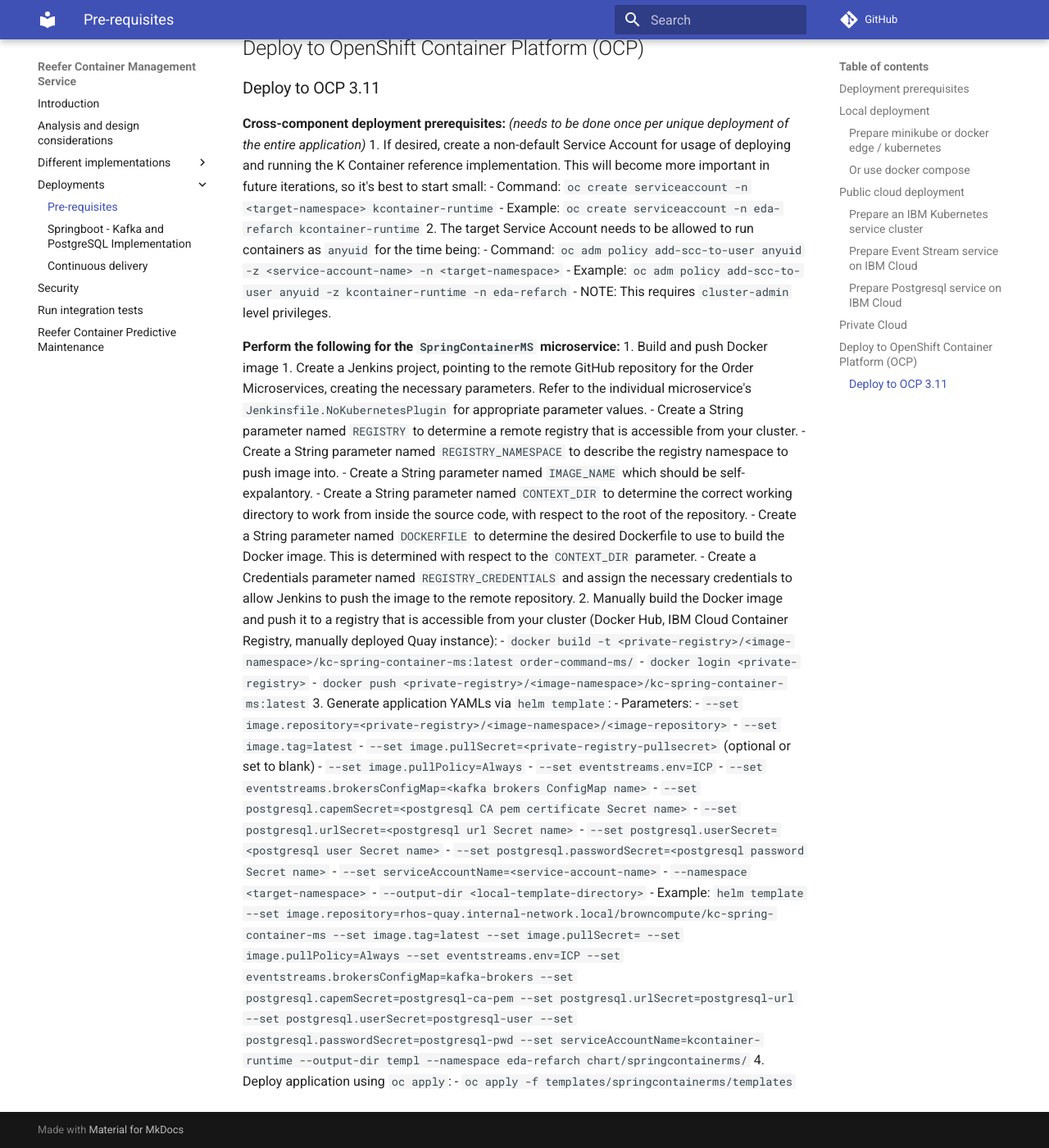
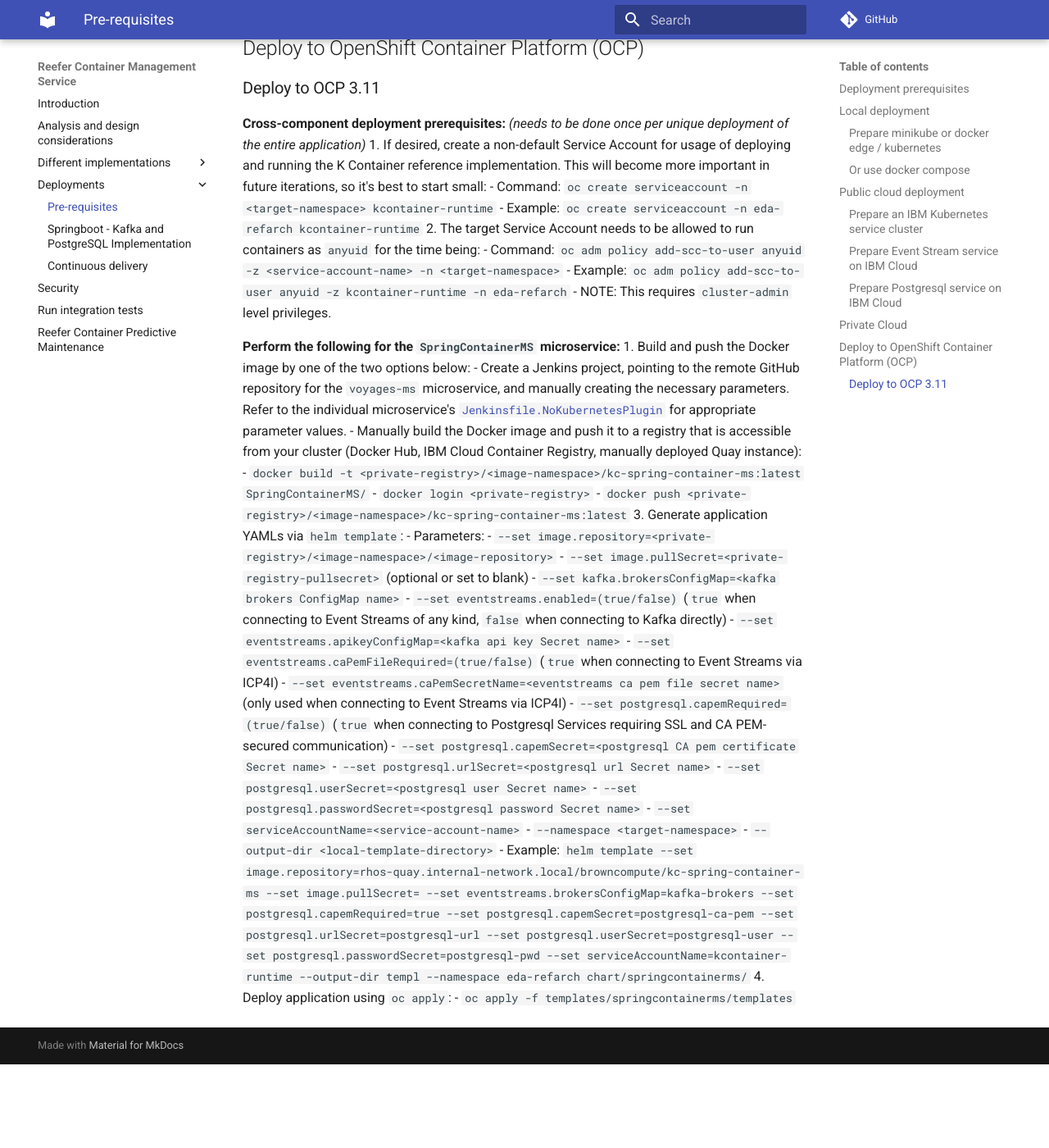
Before and after one commit to ibm-cloud-architecture/refarch-kc-container-ms, an MkDocs documentation site: the page built from docs/deployment.md, in a window 1280 px wide and 1400 px high, scrolled down 2524 px. Shown: the whole window at 82% size. Built offline with MkDocs 1.6.1 and Material for MkDocs 9.7.7, drawn with Linux system fonts in a browser that asks for light colours; comment, search, counter and statistics services are not loaded; after the commit the page ends 3822 px from its top, so only the background shows below that.

Commit message:
SpringContainerMS Helm value refactor
Signed-off-by: Rick Osowski <rosowski@gmail.com>

```diff
--- a/docs/deployment.md
+++ b/docs/deployment.md
@@ -80,26 +80,22 @@
   - NOTE: This requires `cluster-admin` level privileges.
 
 **Perform the following for the `SpringContainerMS` microservice:**
-1. Build and push Docker image
-  1. Create a Jenkins project, pointing to the remote GitHub repository for the Order Microservices, creating the necessary parameters.  Refer to the individual microservice's `Jenkinsfile.NoKubernetesPlugin` for appropriate parameter values.
-    - Create a String parameter named `REGISTRY` to determine a remote registry that is accessible from your cluster.
-    - Create a String parameter named `REGISTRY_NAMESPACE` to describe the registry namespace to push image into.
-    - Create a String parameter named `IMAGE_NAME` which should be self-expalantory.
-    - Create a String parameter named `CONTEXT_DIR` to determine the correct working directory to work from inside the source code, with respect to the root of the repository.
-    - Create a String parameter named `DOCKERFILE` to determine the desired Dockerfile to use to build the Docker image.  This is determined with respect to the `CONTEXT_DIR` parameter.
-    - Create a Credentials parameter named `REGISTRY_CREDENTIALS` and assign the necessary credentials to allow Jenkins to push the image to the remote repository.
-  2. Manually build the Docker image and push it to a registry that is accessible from your cluster (Docker Hub, IBM Cloud Container Registry, manually deployed Quay instance):
-    - `docker build -t <private-registry>/<image-namespace>/kc-spring-container-ms:latest order-command-ms/`
+1. Build and push the Docker image by one of the two options below:
+  - Create a Jenkins project, pointing to the remote GitHub repository for the `voyages-ms` microservice, and manually creating the necessary parameters.  Refer to the individual microservice's [`Jenkinsfile.NoKubernetesPlugin`](../SpringContainerMS/Jenkinsfile.NoKubernetesPlugin) for appropriate parameter values.
+  - Manually build the Docker image and push it to a registry that is accessible from your cluster (Docker Hub, IBM Cloud Container Registry, manually deployed Quay instance):
+    - `docker build -t <private-registry>/<image-namespace>/kc-spring-container-ms:latest SpringContainerMS/`
     - `docker login <private-registry>`
     - `docker push <private-registry>/<image-namespace>/kc-spring-container-ms:latest`
 3. Generate application YAMLs via `helm template`:
   - Parameters:
     - `--set image.repository=<private-registry>/<image-namespace>/<image-repository>`
-    - `--set image.tag=latest`
     - `--set image.pullSecret=<private-registry-pullsecret>` (optional or set to blank)
-    - `--set image.pullPolicy=Always`
-    - `--set eventstreams.env=ICP`
-    - `--set eventstreams.brokersConfigMap=<kafka brokers ConfigMap name>`
+    - `--set kafka.brokersConfigMap=<kafka brokers ConfigMap name>`
+    - `--set eventstreams.enabled=(true/false)` (`true` when connecting to Event Streams of any kind, `false` when connecting to Kafka directly)
+    - `--set eventstreams.apikeyConfigMap=<kafka api key Secret name>`
+    - `--set eventstreams.caPemFileRequired=(true/false)` (`true` when connecting to Event Streams via ICP4I)
+    - `--set eventstreams.caPemSecretName=<eventstreams ca pem file secret name>` (only used when connecting to Event Streams via ICP4I)
+    - `--set postgresql.capemRequired=(true/false)` (`true` when connecting to Postgresql Services requiring SSL and CA PEM-secured communication)
     - `--set postgresql.capemSecret=<postgresql CA pem certificate Secret name>`
     - `--set postgresql.urlSecret=<postgresql url Secret name>`
     - `--set postgresql.userSecret=<postgresql user Secret name>`
@@ -107,6 +103,6 @@
     - `--set serviceAccountName=<service-account-name>`
     - `--namespace <target-namespace>`
     - `--output-dir <local-template-directory>`
-  - Example: `helm template --set image.repository=rhos-quay.internal-network.local/browncompute/kc-spring-container-ms --set image.tag=latest --set image.pullSecret= --set image.pullPolicy=Always --set eventstreams.env=ICP --set eventstreams.brokersConfigMap=kafka-brokers --set postgresql.capemSecret=postgresql-ca-pem --set postgresql.urlSecret=postgresql-url --set postgresql.userSecret=postgresql-user --set postgresql.passwordSecret=postgresql-pwd --set serviceAccountName=kcontainer-runtime --output-dir templ --namespace eda-refarch chart/springcontainerms/`
+  - Example: `helm template --set image.repository=rhos-quay.internal-network.local/browncompute/kc-spring-container-ms --set image.pullSecret= --set eventstreams.brokersConfigMap=kafka-brokers --set postgresql.capemRequired=true --set postgresql.capemSecret=postgresql-ca-pem --set postgresql.urlSecret=postgresql-url --set postgresql.userSecret=postgresql-user --set postgresql.passwordSecret=postgresql-pwd --set serviceAccountName=kcontainer-runtime --output-dir templ --namespace eda-refarch chart/springcontainerms/`
 4. Deploy application using `oc apply`:
   - `oc apply -f templates/springcontainerms/templates`
```
Also changed, not shown: 4 other files.
